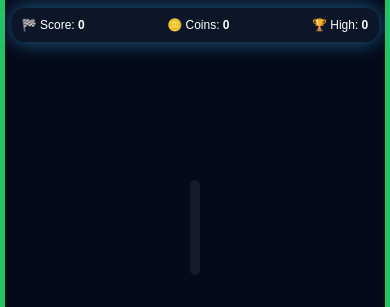
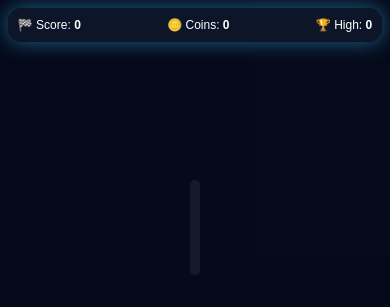
Before and after one commit to ayush2614/raftar-x-road, a plain HTML site: page index.html in a window 390 px wide. Shown: the top 307 px of the page. Drawn offline with Linux system fonts and the light colour scheme.

Commit message:
Make mobile game full screen

```diff
--- a/style.css
+++ b/style.css
@@ -264,3 +264,23 @@ body {
     font-size: 25px;
   }
 }
+@media (max-width: 600px) {
+  .gameArea {
+    width: 100vw !important;
+    max-width: 100vw !important;
+    height: 100dvh !important;
+    margin: 0 !important;
+    border-left: none !important;
+    border-right: none !important;
+  }
+
+  .hud {
+    width: 96vw !important;
+    left: 2vw !important;
+    transform: none !important;
+  }
+
+  body {
+    background: #374151 !important;
+  }
+}
```
